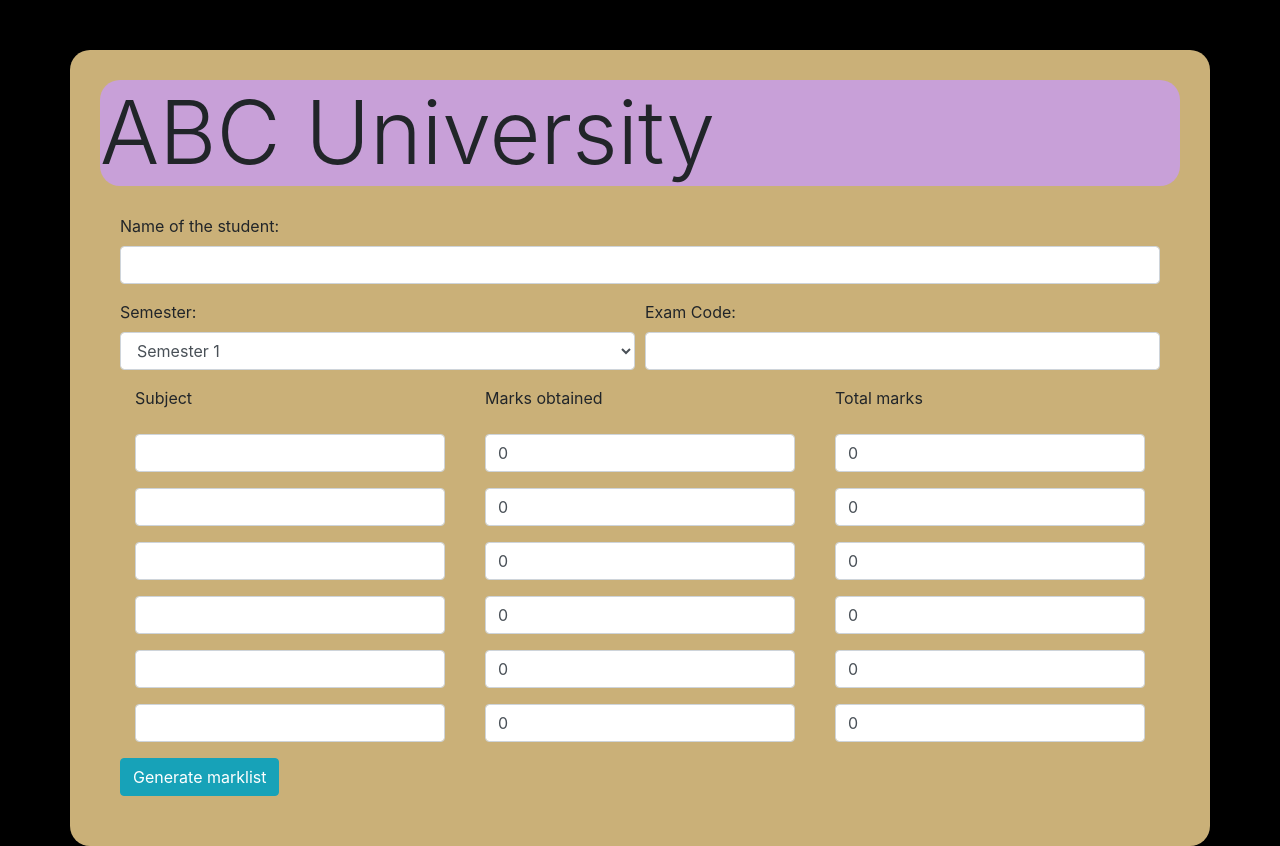
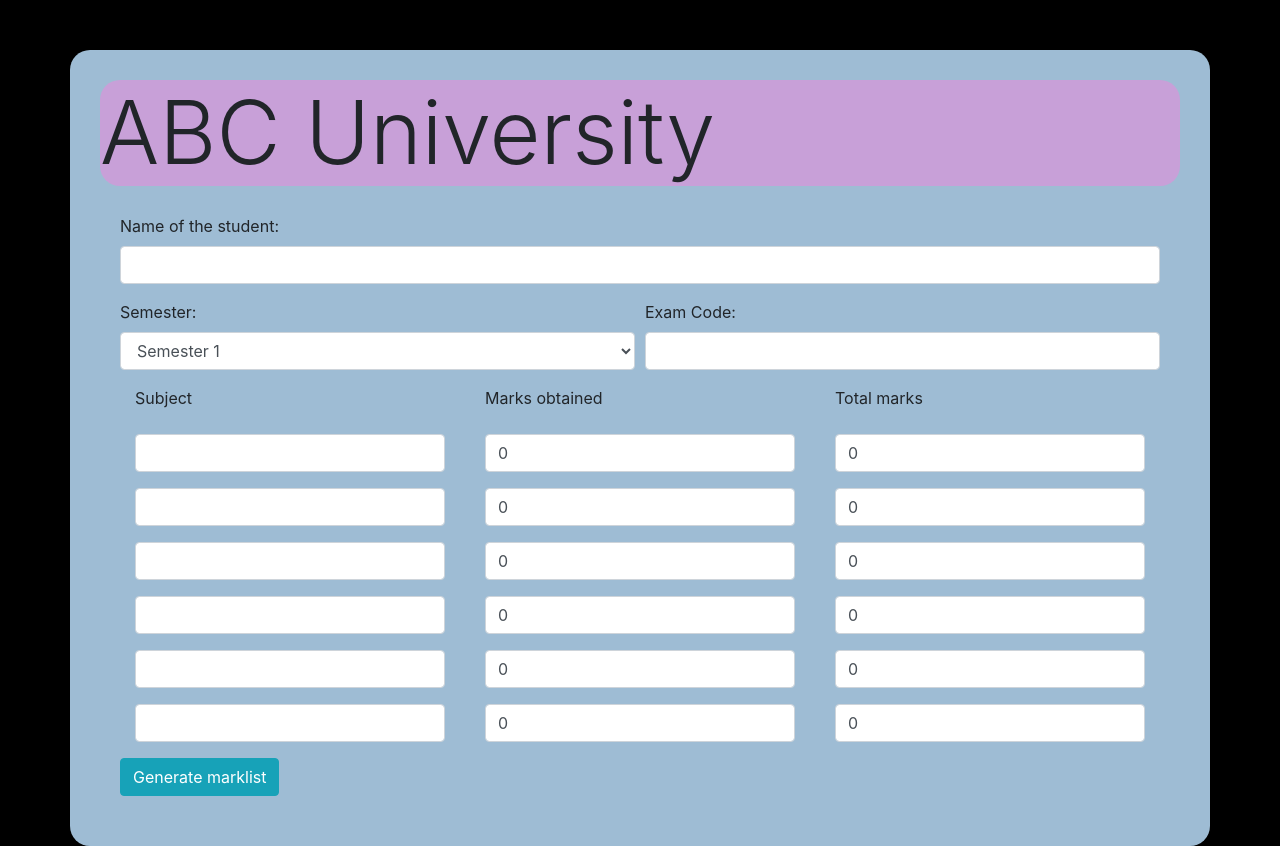
Before and after one commit to renjitasony/Assignments, a PHP site: page /marlistapplication.html in a window 1280 px wide. Run offline with PHP 8.4, Linux system fonts and the light colour scheme.

Commit message:
php linking

```diff
--- a/css/style.css
+++ b/css/style.css
@@ -12,7 +12,7 @@ form{
     padding: 20px;
 }
 #applicationfront{
-    background-color: rgb(202, 176, 120);
+    background-color: rgb(158, 188, 212);
     padding: 30px;
      margin-top: 50px;
       border-radius: 20px;
```
